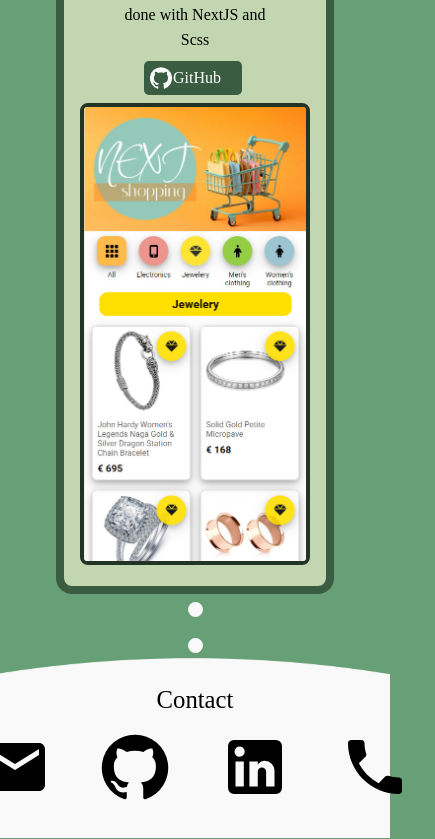
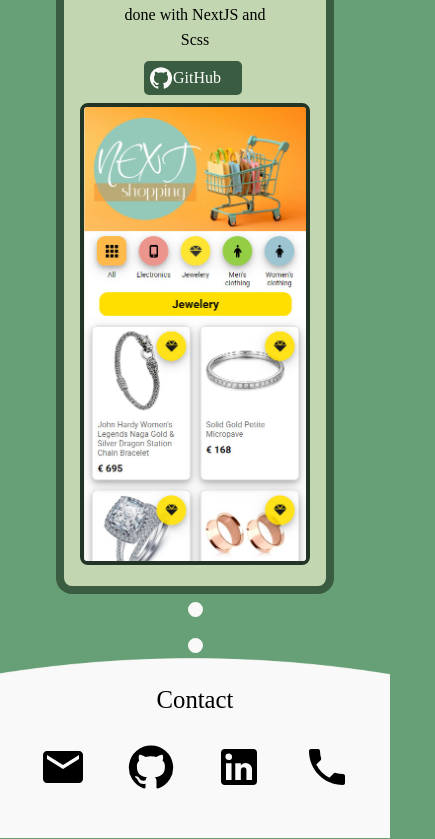
Before and after one commit to leonardo-nunez/leonardo-portfolio, a React (Create React App) app: page / in a window 390 px wide. Shown: the part 6195-7034 px from the top of the page, 435 px wide, since content can reach past the window. Built offline with nearby package versions, Linux system fonts and the light colour scheme; a web font is replaced by a local one.

Commit message:
make contact icons smaller and closer to each othr

```diff
--- a/src/pages/contact/contact.scss
+++ b/src/pages/contact/contact.scss
@@ -30,3 +30,12 @@
     transform: scale(3);
   }
 }
+
+@media only screen and (max-width: 992px) {
+  .contact {
+    &__icon {
+      transform: scale(2);
+      margin: 2rem 2rem auto;
+    }
+  }
+}
```
Also changed, not shown: 1 other file (tests, documents, lock files or other folders).
